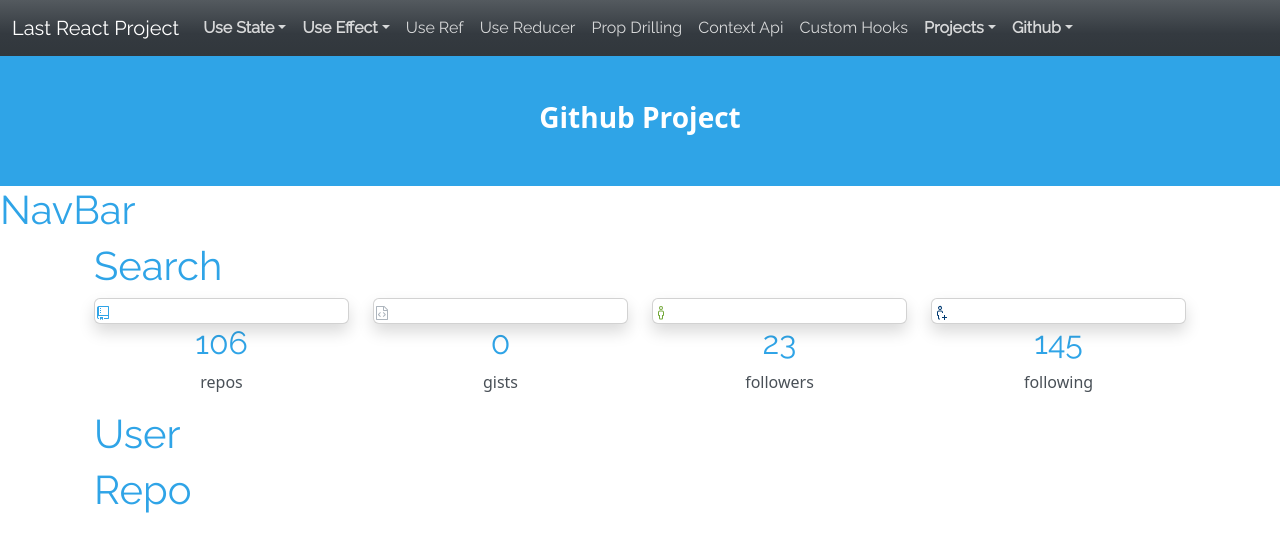
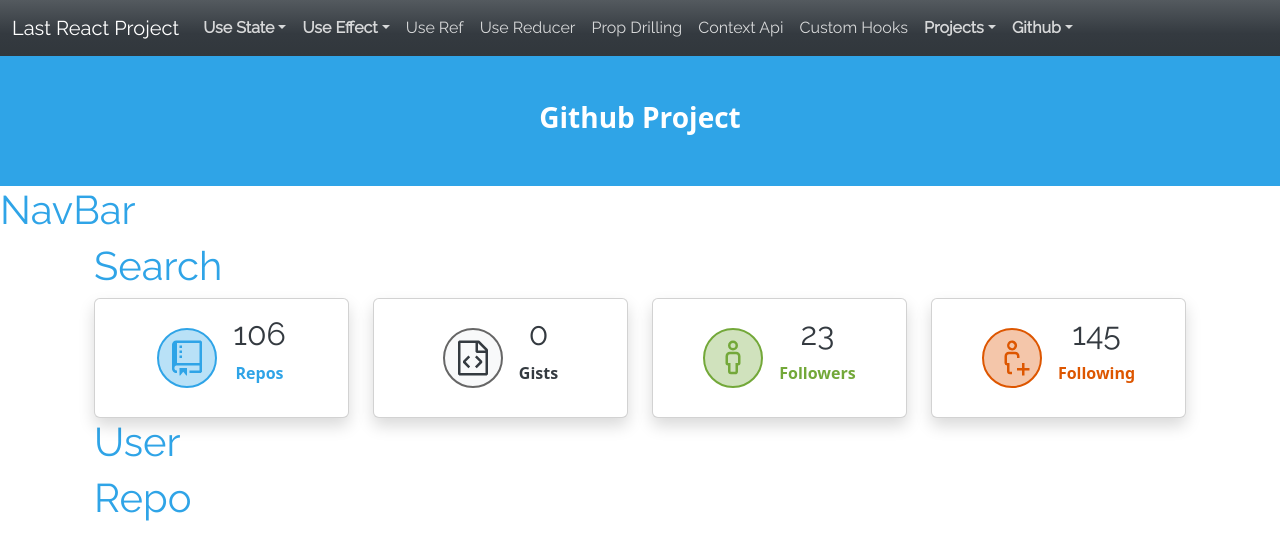
Before and after one commit to KramStyles/john-smilga-react-course, a React (Create React App) app: page / in a window 1280 px wide. Shown: the top 560 px of the page. Built offline with nearby package versions, Linux system fonts and the light colour scheme.

Commit message:
fixed userinfo error

```diff
--- a/src/assets/github/components/Info.jsx
+++ b/src/assets/github/components/Info.jsx
@@ -3,38 +3,80 @@
  * Filename: Info.jsx
  */
 
-import {useGithubContext} from "../context/context";
-import {VscRepo, VscGist, VscPerson, VscPersonAdd} from "react-icons/vsc";
+import { useGithubContext } from "../context/context";
+import { VscRepo, VscGist, VscPerson, VscPersonAdd } from "react-icons/vsc";
+import styled from "styled-components";
 
 const Info = () => {
-    const {gitUser} = useGithubContext();
-    const {public_repos, followers, following, public_gists} = gitUser;
+  const { gitUser } = useGithubContext();
+  const { public_repos, followers, following, public_gists } = gitUser;
   const userInfo = [
-        {title: "repos", icon: <VscRepo className="text-primary"/>, value: public_repos},
-        {title: "gists", icon: <VscGist className="text-secondary"/>, value: public_gists},
-        {title: "followers", icon: <VscPerson className="text-success"/>, value: followers},
-        {title: "following", icon: <VscPersonAdd className="text-info"/>, value: following},
-    ]
+    {
+      title: "repos",
+      icon: <VscRepo className="text-primary fs-1" />,
+      value: public_repos,
+      bg: "primary",
+    },
+    {
+      title: "gists",
+      icon: <VscGist className="text-dark fs-1" />,
+      value: public_gists,
+      bg: "dark",
+    },
+    {
+      title: "followers",
+      icon: <VscPerson className="text-success fs-1" />,
+      value: followers,
+      bg: "success",
+    },
+    {
+      title: "following",
+      icon: <VscPersonAdd className="text-warning fs-1" />,
+      value: following,
+      bg: "warning",
+    },
+  ];
 
-    const InfoCard = ({icon, title, value}) => (
+  const Wrapper = styled.section`
+    .primary {
+      border: 2px solid #2fa4e7;
+      background-color: #2fa4e755;
+    }
+    .dark {
+      border: 2px solid #666;
+      background-color: #e9ecef55;
+    }
+    .success {
+      border: 2px solid #73a839;
+      background-color: #73a83955;
+    }
+    .warning {
+      border: 2px solid #dd5600;
+      background-color: #dd560055;
+    }
+  `;
+
+  const InfoCard = ({ icon, title, value, bg }) => (
     <div className="col-md-3">
-            <div className="card shadow d-flex justify-content-center">
-                <div className="rounded-circle">{icon}</div>
-            </div>
-            <div className="text-center">
-                <h2>{value}</h2>
-                <p>{title}</p>
+      <div className="card shadow flex-row py-3 justify-content-center align-items-center">
+        <div className={`rounded-circle me-2 p-2 ${bg}`}>{icon}</div>
+        <div className="text-center ms-2">
+          <h2 className="text-dark">{value}</h2>
+          <p className={`text-capitalize fw-bold text-${bg}`}>{title}</p>
         </div>
       </div>
-    )
+    </div>
+  );
   return (
+    <Wrapper>
       <div className="container">
         <div className="row">
           {userInfo.map((item, index) => (
-              <InfoCard {...item} key={index}/>
+            <InfoCard {...item} key={index} />
           ))}
         </div>
       </div>
+    </Wrapper>
   );
 };
 
```
Lines whose indentation alone changed are shown as unchanged.
